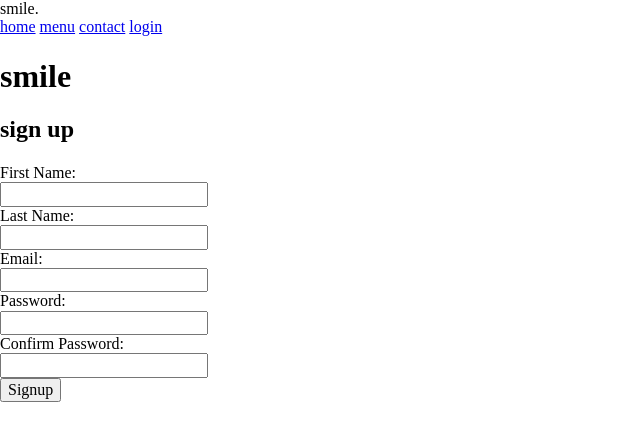
After one commit to Nilbog24/DTS-Database-Assignment, a Flask app: template flaskProject/templates/signup.html in a window 1280 px wide. The commit adds this page. Shown: the top 441 px of the page, without its empty margins (0-640 px from the left). Run offline with Flask 2, Linux system fonts and the light colour scheme; the template is opened without the code that fills it, so the values that code supplies are empty.

Commit message:
Made database and login+signup pages

```diff
--- a/flaskProject/app.py
+++ b/flaskProject/app.py
@@ -3,6 +3,7 @@ from sqlite3 import Error
 from flask import Flask, render_template, request, redirect
 from flask_bcrypt import Bcrypt
 
+DATABASE = 'maoridictionary.db'
 app = Flask(__name__)
 bcrypt = Bcrypt(app)
 
@@ -16,5 +17,45 @@ def create_connection(db_file):
     return None
 
 
+@app.route('/login', methods=['POST', 'GET'])
+def render_login():
+    return render_template('login.html')
+
+
+@app.route('/signup', methods=['POST', 'GET'])
+def render_signup():
+    if request.method == 'POST':
+        print(request.form)
+        first_name = request.form.get('first_name').title().strip()
+        last_name = request.form.get('last_name').title().strip()
+        email = request.form.get('email').lower().strip()
+        password = request.form.get('password')
+        password2 = request.form.get('password2')
+
+        if password != password2:
+            return redirect("\signup?error=Passwords+do+not+match")
+
+        if len(password) < 8:
+            return redirect("\signup?error=Password+must+be+at+least+8+characters")
+
+        hashed_password = bcrypt.generate_password_hash(password)
+        con = create_connection(DATABASE)
+        query = "INSERT INTO user(fname, lname, email, password) VALUES (?, ?, ?, ?)"
+        cur = con.cursor()
+
+        try:
+            cur.execute(query, (first_name, last_name, email, hashed_password))
+        except sqlite3.IntegrityError:
+            con.close()
+            return redirect('\signup?error=Email+is+already+used')
+
+        con.commit()
+        con.close()
+
+        return redirect("\login")
+
+    return render_template('signup.html')
+
+
 if __name__ == '__main__':
     app.run()
--- /dev/null
+++ b/flaskProject/templates/signup.html
@@ -0,0 +1,36 @@
+{% extends "base.html" %}
+
+{% block pageheading %}sign up{% endblock %}
+
+{% block main %}
+<form class="myform" method="post">
+    <div class="form-group">
+        <div class="form-label">First Name:</div>
+        <div class="form-element"><input type="text" name="first_name" id="first_name" required></div>
+    </div>
+    <div class="error">{{ first_name_error }}</div>
+    <div class="form-group">
+        <div class="form-label">Last Name:</div>
+        <div class="form-element"><input type="text" name="last_name" id="last_name" required></div>
+    </div>
+    <div class="error">{{ last_name_error }}</div>
+    <div class="form-group">
+        <div class="form-label">Email:</div>
+        <div class="form-element"><input type="email" name="email" id="email" required></div>
+    </div>
+    <div class="form-group">
+        <div class="form-label">Password:</div>
+        <div class="form-element"><input type="password" name="password" id="password" required></div>
+    </div>
+    <div class="error">{{ error }}</div>
+    <div class="form-group">
+        <div class="form-label">Confirm Password:</div>
+        <div class="form-element"><input type="password" name="password2" id="password2" required></div>
+    </div>
+    <div class="error">{{ error }}</div>
+    <div class="form-group">
+        <div class="form-label"></div>
+        <div class="form-element"><input type="submit" value="Signup"></div>
+    </div>
+</form>
+{% endblock %}
```
Also changed, not shown: flaskProject/static/dictionary.css (renamed from flaskProject/static/style.css, +21 -0 lines), flaskProject/templates/login.html (added, +21 -0 lines), maoridictionary.db (added).
